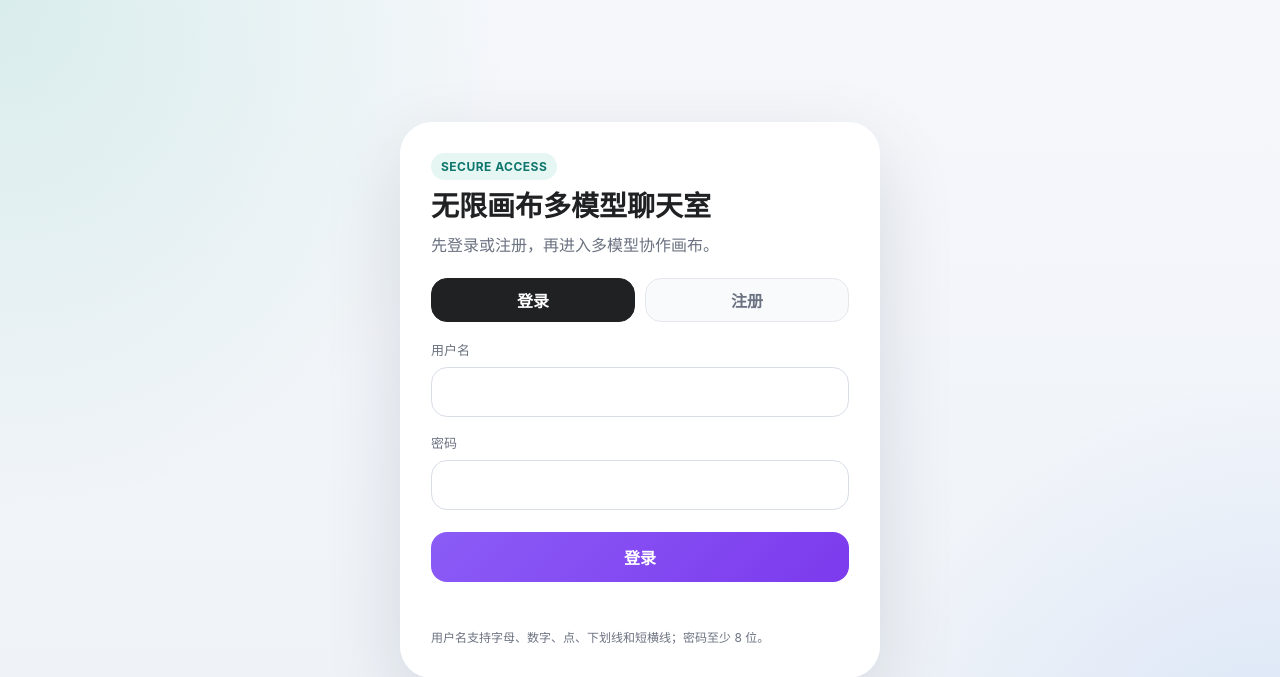
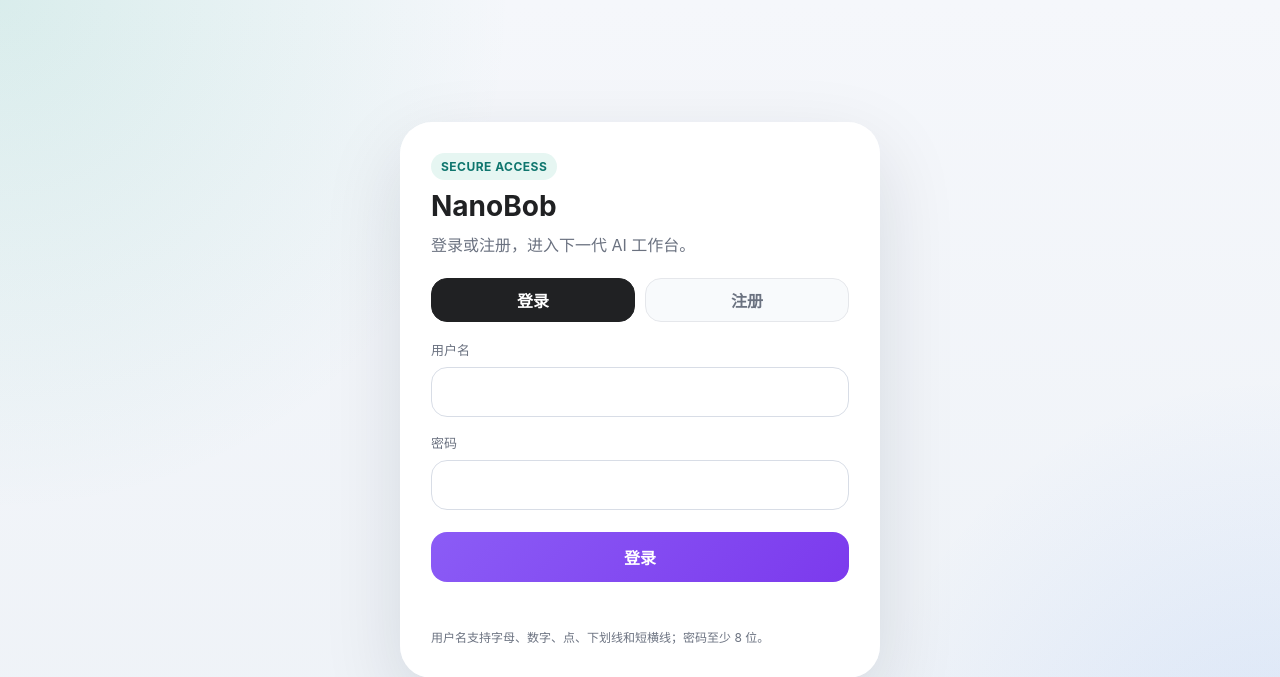
Before and after one commit to d100000/MeshCanvas, a FastAPI app: page / in a window 1280 px wide. Shown: the top 677 px of the page. Run offline with FastAPI, Linux system fonts and the light colour scheme; some libraries are stand-ins or nearby versions.

Commit message:
Rebrand to NanoBob, add setup guard middleware, and optimize SEO
- Rename project from "无限画布多模型聊天室" / "MeshCanvas" to "NanoBob"
  across all 6 HTML pages, pyproject.toml, system prompts, and JS context strings
- Product positioning: "下一代 AI 工作台 · 无限画布 · 圆桌论坛"
- Add SEO meta tags to index.html: description, keywords, og:*, twitter:card,
  canonical link — only the main page is indexable
- Add robots noindex/nofollow to login, setup, settings, and admin pages
  to keep auth/config pages out of search engine indexes
- Add setup_guard HTTP middleware: when app is not yet configured, all
  routes except /setup, /api/setup, and /static/* are blocked —
  browsers get 303 redirect to /setup, API/WS calls get 503 JSON
- Fix pre-existing curly-quote syntax error in BASE_SYSTEM_PROMPT
  (replace \u201c\u201d with straight quotes, Chinese quotes → 「」)

Co-Authored-By: Claude Opus 4.6 <noreply@anthropic.com>

```diff
--- a/app/main.py
+++ b/app/main.py
@@ -342,9 +342,9 @@ def _create_llm_client_from_settings(user_settings: dict):
 
 
 BASE_SYSTEM_PROMPT = (
-    "你是一个在无限画布里协作的模型节点。"
+    "你是 NanoBob AI 工作台中的协作模型节点。"
     "回答必须使用清晰的 Markdown。"
-    "如果给了联网搜索结果，请优先基于搜索结果回答，并在最后附上“参考来源”列表。"
+    "如果给了联网搜索结果，请优先基于搜索结果回答，并在最后附上「参考来源」列表。"
     "不要虚构来源。"
 )
 
@@ -412,6 +412,33 @@ async def log_http_request(request: Request, call_next):
     for key, value in security_headers.items():
         response.headers.setdefault(key, value)
     return response
+
+
+# -- Setup guard middleware ---------------------------------------------------
+# Registered AFTER log_http_request so that FastAPI's LIFO ordering ensures
+# this middleware runs BEFORE the logger (i.e. outermost layer).
+# When the app has not yet been initialised via /setup, ALL pages and API
+# endpoints redirect (or return 503) except /setup itself, /api/setup, and
+# static assets.
+
+_SETUP_ALLOWED_PREFIXES = ("/setup", "/api/setup", "/static/")
+
+
+@app.middleware("http")
+async def setup_guard(request: Request, call_next):
+    """Block every route until initial setup is complete."""
+    if not is_configured():
+        path = request.url.path
+        if not any(path.startswith(p) for p in _SETUP_ALLOWED_PREFIXES):
+            # API / XHR calls get a JSON 503; browsers get a redirect.
+            accept = request.headers.get("accept", "")
+            if "application/json" in accept or path.startswith("/api/") or path.startswith("/ws/"):
+                return JSONResponse(
+                    {"detail": "系统尚未完成初始化，请先访问 /setup 进行配置。"},
+                    status_code=503,
+                )
+            return RedirectResponse(url="/setup", status_code=303)
+    return await call_next(request)
 
 
 async def _get_request_user(request: Request) -> dict[str, str] | None:
@@ -946,7 +973,7 @@ async def _summarize_selection_bundle(
     llm = _create_llm_client_from_settings(user_settings)
     clipped_bundle = bundle[:12000]
     prompt = (
-        f"请将用户圈选的 {count} 个无限画布节点压缩成可供下一轮对话继续使用的上下文。\n"
+        f"请将用户圈选的 {count} 个画布节点压缩成可供下一轮对话继续使用的上下文。\n"
         "输出要求：\n"
         "1. 使用简洁中文；\n"
         "2. 优先保留最终结论、关键依据、核心分歧、下一步建议；\n"
@@ -960,7 +987,7 @@ async def _summarize_selection_bundle(
         messages=[
             {
                 "role": "system",
-                "content": "你是无限画布里的上下文压缩助手，只输出给下一轮模型使用的高密度摘要。",
+                "content": "你是 NanoBob 工作台的上下文压缩助手，只输出给下一轮模型使用的高密度摘要。",
             },
             {"role": "user", "content": prompt},
         ],
--- a/app/static/app.js
+++ b/app/static/app.js
@@ -640,7 +640,7 @@ function buildContextBundleFromSelection() {
   });
 
   return [
-    '以下内容来自无限画布中用户当前选中的卡片，请先基于这些上下文继续思考。',
+    '以下内容来自 NanoBob 画布中用户当前选中的卡片，请先基于这些上下文继续思考。',
     '要求：优先提炼结论、保留关键分歧、压缩中间过程，不要机械重复原文。',
     ...sections,
   ].join('\n\n');
--- a/app/static/login.html
+++ b/app/static/login.html
@@ -3,7 +3,9 @@
   <head>
     <meta charset="UTF-8" />
     <meta name="viewport" content="width=device-width, initial-scale=1.0" />
-    <title>登录 · 无限画布多模型聊天室</title>
+    <title>登录 · NanoBob</title>
+    <meta name="description" content="登录 NanoBob 下一代 AI 工作台，开启多模型并发对话与无限画布协作。" />
+    <meta name="robots" content="noindex" />
     <link rel="stylesheet" href="/static/styles.css" />
   </head>
   <body class="auth-body">
@@ -11,8 +13,8 @@
       <section class="auth-card">
         <div class="auth-brand">
           <span class="auth-badge">Secure Access</span>
-          <h1>无限画布多模型聊天室</h1>
-          <p>先登录或注册，再进入多模型协作画布。</p>
+          <h1>NanoBob</h1>
+          <p>登录或注册，进入下一代 AI 工作台。</p>
         </div>
 
         <div class="auth-tabs" role="tablist" aria-label="登录或注册">
--- a/app/static/settings.html
+++ b/app/static/settings.html
@@ -3,7 +3,8 @@
   <head>
     <meta charset="UTF-8" />
     <meta name="viewport" content="width=device-width, initial-scale=1.0" />
-    <title>账号与用量 · 无限画布多模型聊天室</title>
+    <title>账号与用量 · NanoBob</title>
+    <meta name="robots" content="noindex" />
     <link rel="stylesheet" href="/static/styles.css" />
   </head>
   <body class="auth-body">
--- a/app/static/setup.html
+++ b/app/static/setup.html
@@ -3,7 +3,9 @@
   <head>
     <meta charset="UTF-8" />
     <meta name="viewport" content="width=device-width, initial-scale=1.0" />
-    <title>初始配置 · 无限画布多模型聊天室</title>
+    <title>初始配置 · NanoBob</title>
+    <meta name="description" content="NanoBob 首次启动配置向导，设定大模型 API 连接与模型列表。" />
+    <meta name="robots" content="noindex" />
     <link rel="stylesheet" href="/static/styles.css" />
   </head>
   <body class="auth-body">
--- a/app/templates/admin_login.html
+++ b/app/templates/admin_login.html
@@ -3,7 +3,8 @@
 <head>
   <meta charset="UTF-8" />
   <meta name="viewport" content="width=device-width, initial-scale=1.0" />
-  <title>管理后台 · 无限画布多模型聊天室</title>
+  <title>管理后台 · NanoBob</title>
+  <meta name="robots" content="noindex, nofollow" />
   <link rel="stylesheet" href="/static/styles.css" />
   <link rel="stylesheet" href="/static/admin/admin.css" />
 </head>
--- a/pyproject.toml
+++ b/pyproject.toml
@@ -3,9 +3,9 @@ requires = ["setuptools>=61", "wheel"]
 build-backend = "setuptools.build_meta"
 
 [project]
-name = "multi-model-webchat"
+name = "nanobob"
 version = "0.1.0"
-description = "Local web chat that streams responses from multiple OpenAI-compatible models concurrently."
+description = "NanoBob — next-gen AI workbench with infinite canvas and roundtable forum for multi-model concurrent dialogue."
 requires-python = ">=3.9"
 dependencies = [
   "fastapi>=0.110",
```
Also changed, not shown: app/static/index.html (+12 -3 lines), 1 other file.
